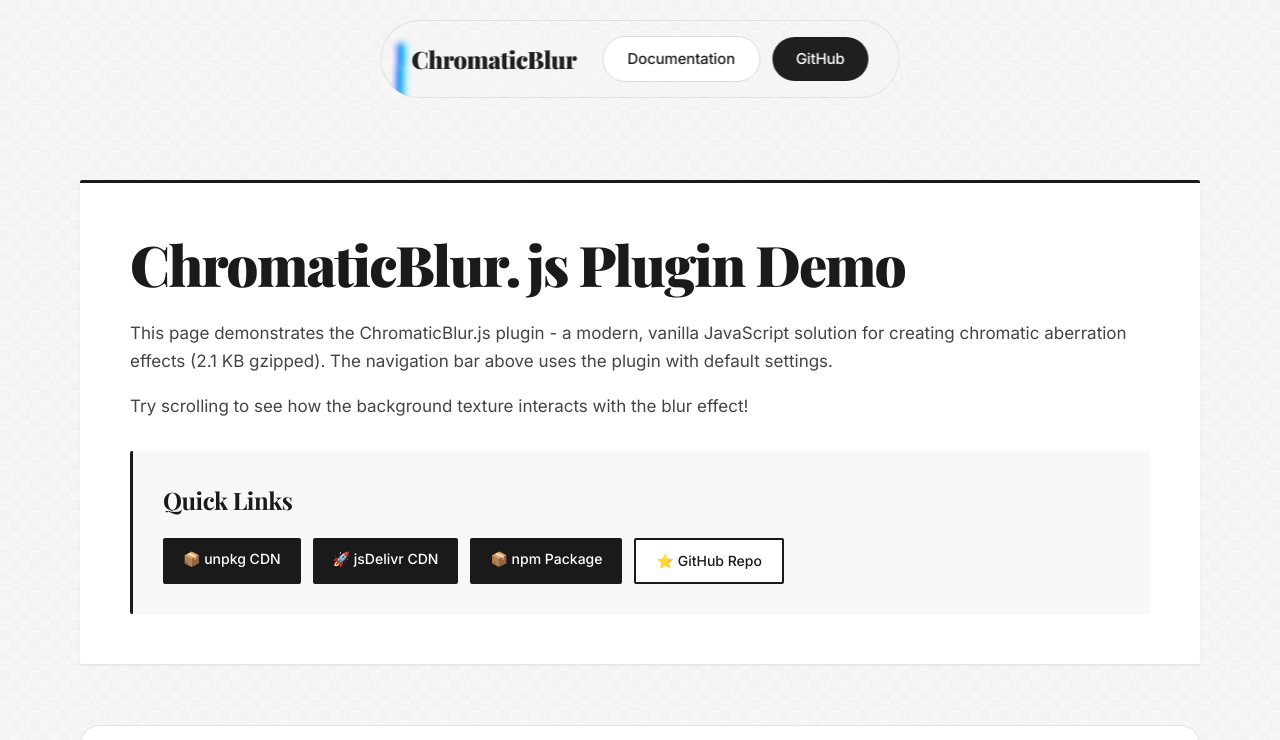
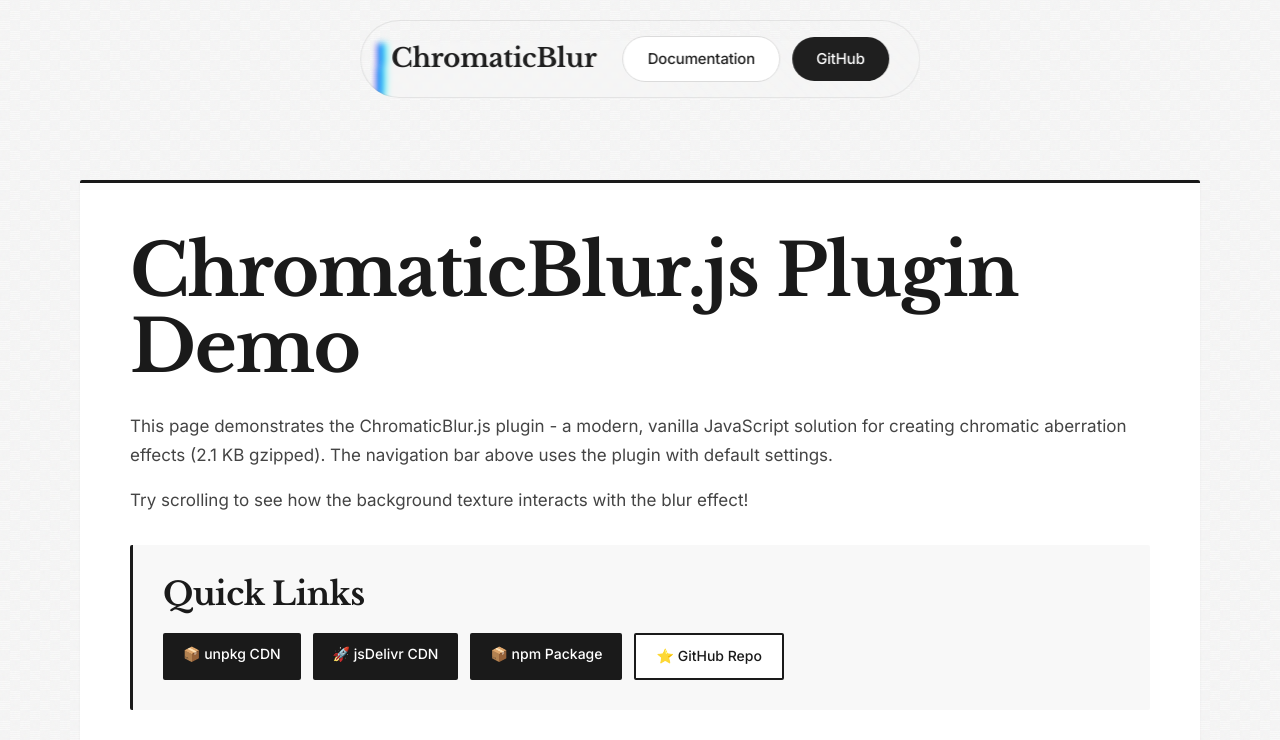
Before and after one commit to restyler/chromatic-blur, a website: page index.html in a window 1280 px wide. Shown: the top 740 px of the page. Drawn offline with nearby package versions, Linux system fonts and the light colour scheme.

Commit message:
Update to Libre Baskerville with larger headers
- Replace Playfair Display with Libre Baskerville - more modern serif
- Increase h2 from 56px to 72px for dramatic impact
- Increase h3 from 28px/32px to 36px/42px consistently
- Increase h4 to 28px for demo cards
- Improve line-height and letter-spacing for better readability
- Update Quick Links header to 32px
- Cache-busting version to 1.0.3

```diff
--- a/index.html
+++ b/index.html
@@ -8,7 +8,7 @@
     <link rel="stylesheet" href="https://cdnjs.cloudflare.com/ajax/libs/highlight.js/11.9.0/styles/github-dark.min.css">
     <link rel="preconnect" href="https://fonts.googleapis.com">
     <link rel="preconnect" href="https://fonts.gstatic.com" crossorigin>
-    <link href="https://fonts.googleapis.com/css2?family=Playfair+Display:wght@700;900&family=Inter:wght@400;500;600&display=swap" rel="stylesheet">
+    <link href="https://fonts.googleapis.com/css2?family=Libre+Baskerville:wght@700&family=Inter:wght@400;500;600&display=swap" rel="stylesheet">
     <style>
         * {
             margin: 0;
@@ -77,14 +77,14 @@
         }
 
         .logo {
-            font-family: 'Playfair Display', Georgia, serif;
-            font-size: 24px;
-            font-weight: 900;
+            font-family: 'Libre Baskerville', Georgia, serif;
+            font-size: 26px;
+            font-weight: 700;
             color: #1f1f1f;
             text-decoration: none;
             position: relative;
             z-index: 2;
-            letter-spacing: -0.02em;
+            letter-spacing: -0.01em;
         }
 
         .nav-buttons {
@@ -144,22 +144,23 @@
         }
 
         .section h2 {
-            font-family: 'Playfair Display', Georgia, serif;
-            font-size: 56px;
-            font-weight: 900;
-            margin-bottom: 24px;
+            font-family: 'Libre Baskerville', Georgia, serif;
+            font-size: 72px;
+            font-weight: 700;
+            margin-bottom: 28px;
             color: #1a1a1a;
-            letter-spacing: -0.03em;
-            line-height: 1.1;
+            letter-spacing: -0.02em;
+            line-height: 1.05;
         }
 
         .section h3 {
-            font-family: 'Playfair Display', Georgia, serif;
-            font-size: 28px;
+            font-family: 'Libre Baskerville', Georgia, serif;
+            font-size: 36px;
             font-weight: 700;
-            margin-bottom: 16px;
+            margin-bottom: 18px;
             color: #1a1a1a;
-            letter-spacing: -0.02em;
+            letter-spacing: -0.015em;
+            line-height: 1.2;
         }
 
         .section p {
@@ -181,12 +182,13 @@
         }
 
         .controls h3 {
-            font-family: 'Playfair Display', Georgia, serif;
+            font-family: 'Libre Baskerville', Georgia, serif;
             margin-bottom: 24px;
-            font-size: 32px;
+            font-size: 42px;
             font-weight: 700;
-            letter-spacing: -0.02em;
+            letter-spacing: -0.015em;
             color: #1a1a1a;
+            line-height: 1.2;
         }
 
         .control-group {
@@ -263,12 +265,13 @@
         }
 
         .demo-card h4 {
-            font-family: 'Playfair Display', Georgia, serif;
-            font-size: 24px;
+            font-family: 'Libre Baskerville', Georgia, serif;
+            font-size: 28px;
             font-weight: 700;
-            margin-bottom: 10px;
-            letter-spacing: -0.02em;
+            margin-bottom: 12px;
+            letter-spacing: -0.015em;
             color: #1a1a1a;
+            line-height: 1.2;
         }
 
         .demo-card p {
@@ -306,7 +309,7 @@
 
             <!-- Quick Links -->
             <div style="margin-top: 30px; padding: 30px; background: #f8f8f8; border-radius: 2px; border-left: 3px solid #1a1a1a;">
-                <h3 style="font-family: 'Playfair Display', Georgia, serif; margin-bottom: 18px; font-size: 24px; font-weight: 700; letter-spacing: -0.02em; color: #1a1a1a;">Quick Links</h3>
+                <h3 style="font-family: 'Libre Baskerville', Georgia, serif; margin-bottom: 20px; font-size: 32px; font-weight: 700; letter-spacing: -0.015em; color: #1a1a1a; line-height: 1.2;">Quick Links</h3>
                 <div style="display: flex; gap: 12px; flex-wrap: wrap;">
                     <a href="https://unpkg.com/chromatic-blur@latest/dist/chromatic-blur.min.js"
                        target="_blank"
@@ -458,7 +461,7 @@ blur.destroy();</code></pre>
 
     <!-- Import the plugin -->
     <script type="module">
-        import ChromaticBlur from './dist/chromatic-blur.js?v=1.0.2';
+        import ChromaticBlur from './dist/chromatic-blur.js?v=1.0.3';
 
         // Initialize navbar effect
         const navBlur = new ChromaticBlur('.navbar');
```
